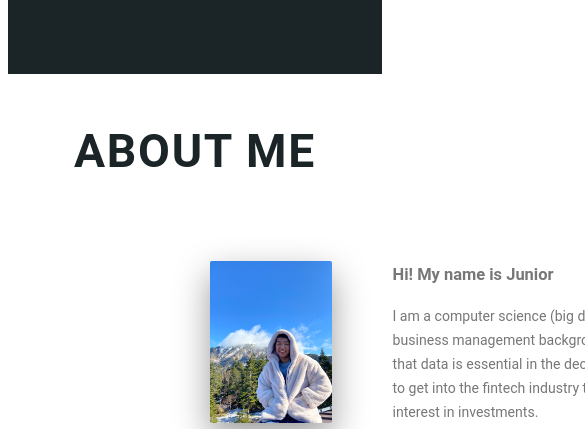
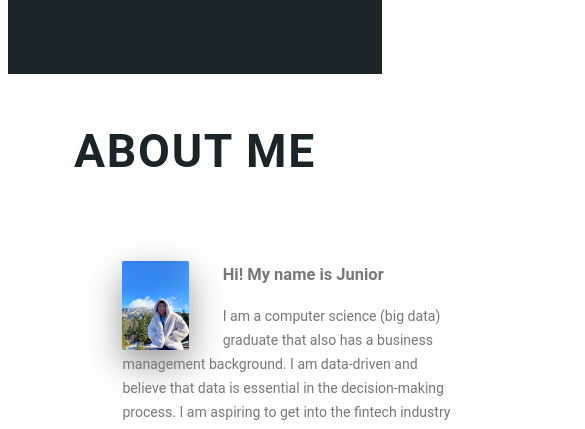
Before and after one commit to jrt-cmx/Portfolio, a plain HTML site: page index.html in a window 390 px wide. Shown: the part 694-1123 px from the top of the page, 585 px wide, since content can reach past the window. Drawn offline with Linux system fonts and the light colour scheme.

Commit message:
Update style.css

```diff
--- a/css/style.css
+++ b/css/style.css
@@ -107,7 +107,6 @@ body
 .section-aboutme
 {
     height: 70vh;
-
 }
         .aboutme
     {
@@ -115,14 +114,13 @@ body
         font-size: 1.6rem;
         width: 80rem;
     }
-    @media only screen and (max-width: 68.25em)
+    @media only screen and (max-width: 37.5em)
     {
         .aboutme
         {
-            /* max-width: 50rem; */
-            max-width: 69rem;
+            max-width: 38rem;
             padding: 0 3rem;
-            margin-left: 20rem;
+            margin-left: 10rem;
         }
     }
 
```
